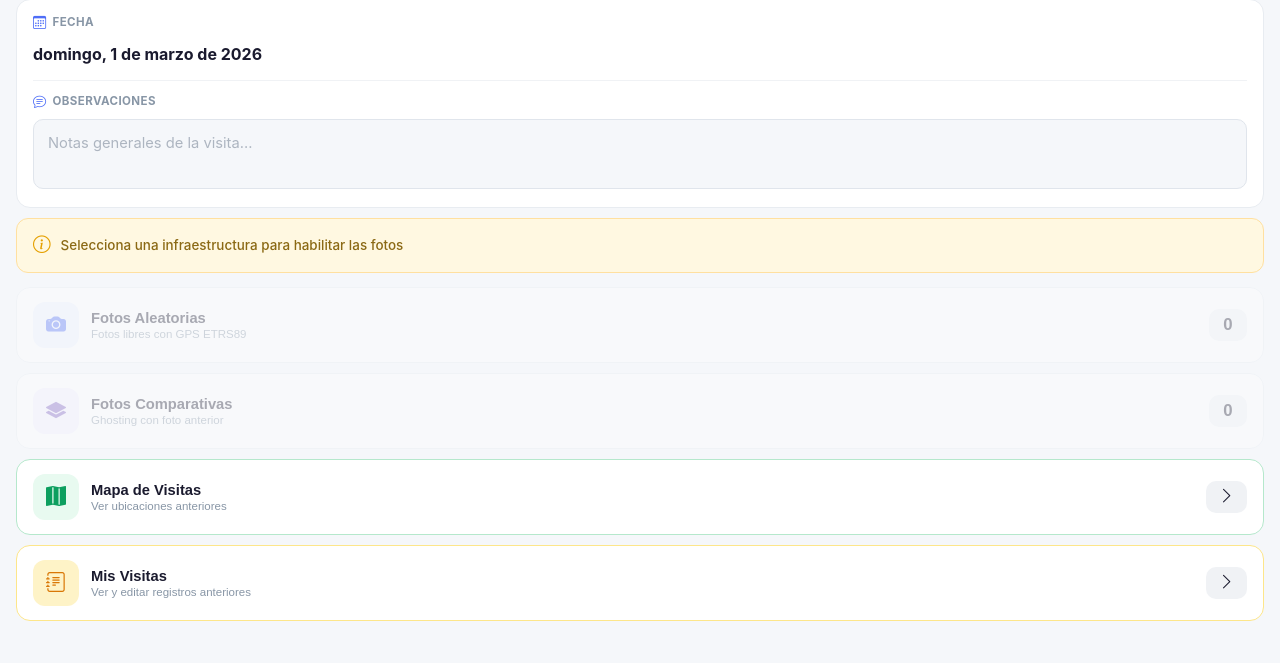
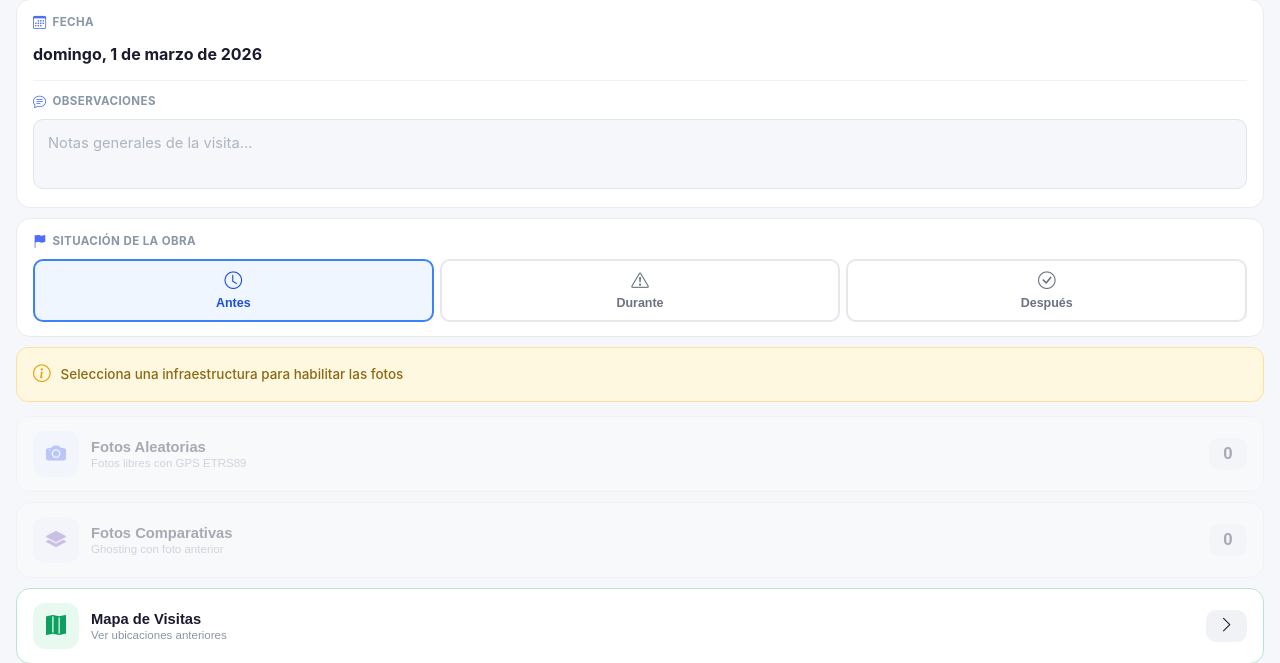
Before and after one commit to cazorlatravel-prog/INFOCAMPO, a PHP site: page /public/operador.php in a window 1280 px wide. Shown: the part 458-1121 px from the top of the page. Run offline with PHP 8.4, Linux system fonts and the light colour scheme.

Commit message:
Mejorar UX operador: situación en ficha, botón rojo finalizar, volver en visitas
- Añadir selector de situación (Antes/Durante/Después) en la pantalla
  Ficha para que el operador elija antes de tomar fotos. Se sincroniza
  bidireccionalmente con el toggle de la cámara.
- Mover botón "Finalizar visita" al final del scroll, estilo rojo
  llamativo con sombra, visible solo cuando hay infra + fotos.
- Añadir botón rojo "Volver" fijo en la parte inferior de Mis Visitas.
- Resetear selector de situación al finalizar visita o cambiar de infra.

https://claude.ai/code/session_01Xez3oiccd7hVRQgZNL9j6i

```diff
--- a/public/css/operador.css
+++ b/public/css/operador.css
@@ -1993,12 +1993,87 @@ select.input-field {
 }
 
 /* ==========================================================
-   BOTÓN GUARDAR VISITA
+   SELECTOR SITUACIÓN (Ficha)
    ========================================================== */
-#guardar-visita-section {
-    padding: 0 16px 8px;
-}
-
+.situacion-selector {
+    display: flex;
+    gap: 6px;
+}
+
+.situacion-option {
+    flex: 1;
+    padding: 10px 6px;
+    border: 2px solid #e5e7eb;
+    border-radius: 10px;
+    background: #fff;
+    color: #6b7280;
+    font-size: 0.78rem;
+    font-weight: 600;
+    cursor: pointer;
+    display: flex;
+    flex-direction: column;
+    align-items: center;
+    gap: 4px;
+    transition: all 0.2s ease;
+}
+
+.situacion-option i {
+    font-size: 1.1rem;
+}
+
+.situacion-option.active[data-sit="0"] {
+    border-color: #3b82f6;
+    background: #eff6ff;
+    color: #1d4ed8;
+}
+
+.situacion-option.active[data-sit="1"] {
+    border-color: #f59e0b;
+    background: #fefce8;
+    color: #b45309;
+}
+
+.situacion-option.active[data-sit="2"] {
+    border-color: #22c55e;
+    background: #f0fdf4;
+    color: #15803d;
+}
+
+/* ==========================================================
+   BOTÓN FINALIZAR VISITA (rojo, fijo abajo)
+   ========================================================== */
+.guardar-visita-fixed {
+    padding: 16px;
+    background: transparent;
+}
+
+.btn-finalizar-visita {
+    width: 100%;
+    padding: 16px 20px;
+    background: linear-gradient(135deg, #dc2626, #ef4444);
+    color: #fff;
+    border: none;
+    border-radius: 14px;
+    font-size: 1.05rem;
+    font-weight: 800;
+    cursor: pointer;
+    display: flex;
+    align-items: center;
+    justify-content: center;
+    gap: 10px;
+    box-shadow: 0 4px 16px rgba(220, 38, 38, 0.4);
+    transition: all 0.2s ease;
+    letter-spacing: 0.3px;
+}
+
+.btn-finalizar-visita:active {
+    transform: scale(0.96);
+    box-shadow: 0 2px 8px rgba(220, 38, 38, 0.3);
+}
+
+/* ==========================================================
+   BOTÓN GUARDAR EDICIÓN (verde, en editar visita)
+   ========================================================== */
 .btn-guardar-visita {
     width: 100%;
     padding: 14px 20px;
--- a/public/operador.php
+++ b/public/operador.php
@@ -182,6 +182,22 @@ if ($initials === '') $initials = 'OP';
                 <textarea id="observaciones-general" placeholder="Notas generales de la visita..." rows="2" class="input-field input-textarea"></textarea>
             </div>
 
+            <!-- Card: Situación de la obra -->
+            <div class="card">
+                <div class="card-label"><i class="bi bi-flag-fill"></i> Situación de la obra</div>
+                <div class="situacion-selector" id="situacion-selector">
+                    <button type="button" class="situacion-option active" data-sit="0">
+                        <i class="bi bi-clock"></i> Antes
+                    </button>
+                    <button type="button" class="situacion-option" data-sit="1">
+                        <i class="bi bi-exclamation-triangle"></i> Durante
+                    </button>
+                    <button type="button" class="situacion-option" data-sit="2">
+                        <i class="bi bi-check-circle"></i> Después
+                    </button>
+                </div>
+            </div>
+
             <!-- Hint -->
             <div id="hint-select-infra" class="hint-box">
                 <i class="bi bi-info-circle"></i>
@@ -235,13 +251,6 @@ if ($initials === '') $initials = 'OP';
                 </button>
             </div>
 
-            <!-- Botón Guardar Visita (visible solo cuando hay infra seleccionada y fotos) -->
-            <div id="guardar-visita-section" class="hidden">
-                <button type="button" id="btn-guardar-visita" class="btn-guardar-visita">
-                    <i class="bi bi-check-circle-fill"></i> Finalizar visita
-                </button>
-            </div>
-
             <!-- Sync bar -->
             <div id="sync-bar" class="sync-bar hidden">
                 <div class="sync-bar-info">
@@ -263,6 +272,13 @@ if ($initials === '') $initials = 'OP';
             <div id="gallery-section" class="hidden">
                 <h3 class="gallery-title"><i class="bi bi-images"></i> Fotos de esta visita</h3>
                 <div id="gallery-grid" class="gallery-grid"></div>
+            </div>
+
+            <!-- Botón Finalizar Visita (fijo abajo, rojo, visible con infra + fotos) -->
+            <div id="guardar-visita-section" class="guardar-visita-fixed hidden">
+                <button type="button" id="btn-guardar-visita" class="btn-finalizar-visita">
+                    <i class="bi bi-check-circle-fill"></i> Finalizar visita
+                </button>
             </div>
         </div>
     </div>
@@ -416,6 +432,11 @@ if ($initials === '') $initials = 'OP';
                 <span>Cargando visitas...</span>
             </div>
         </div>
+        <div class="visitas-footer">
+            <button type="button" id="btn-visitas-volver" class="btn-volver-rojo">
+                <i class="bi bi-arrow-left-circle-fill"></i> Volver
+            </button>
+        </div>
     </div>
 
     <!-- ========================================================
```
Also changed, not shown: other parts of public/css/operador.css (+31 -0 lines), public/js/operador.js (+49 -1 lines).
